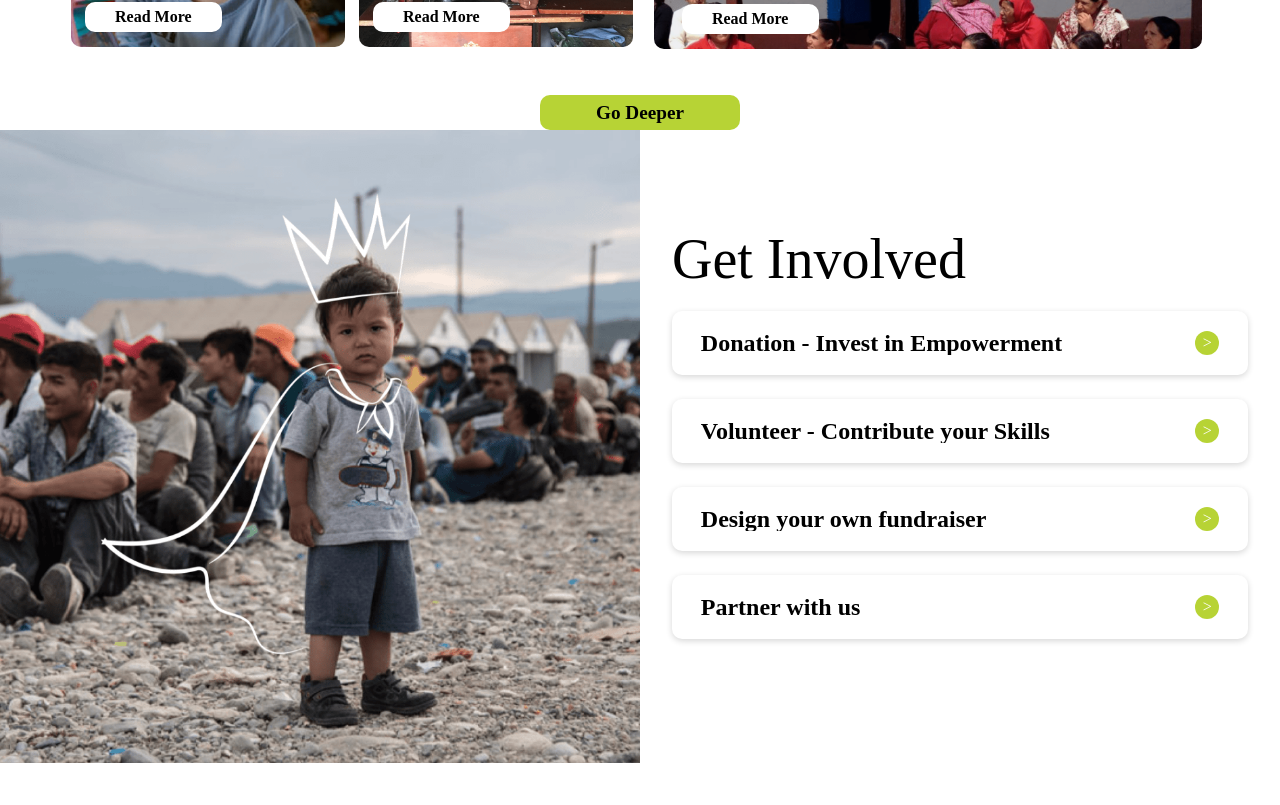
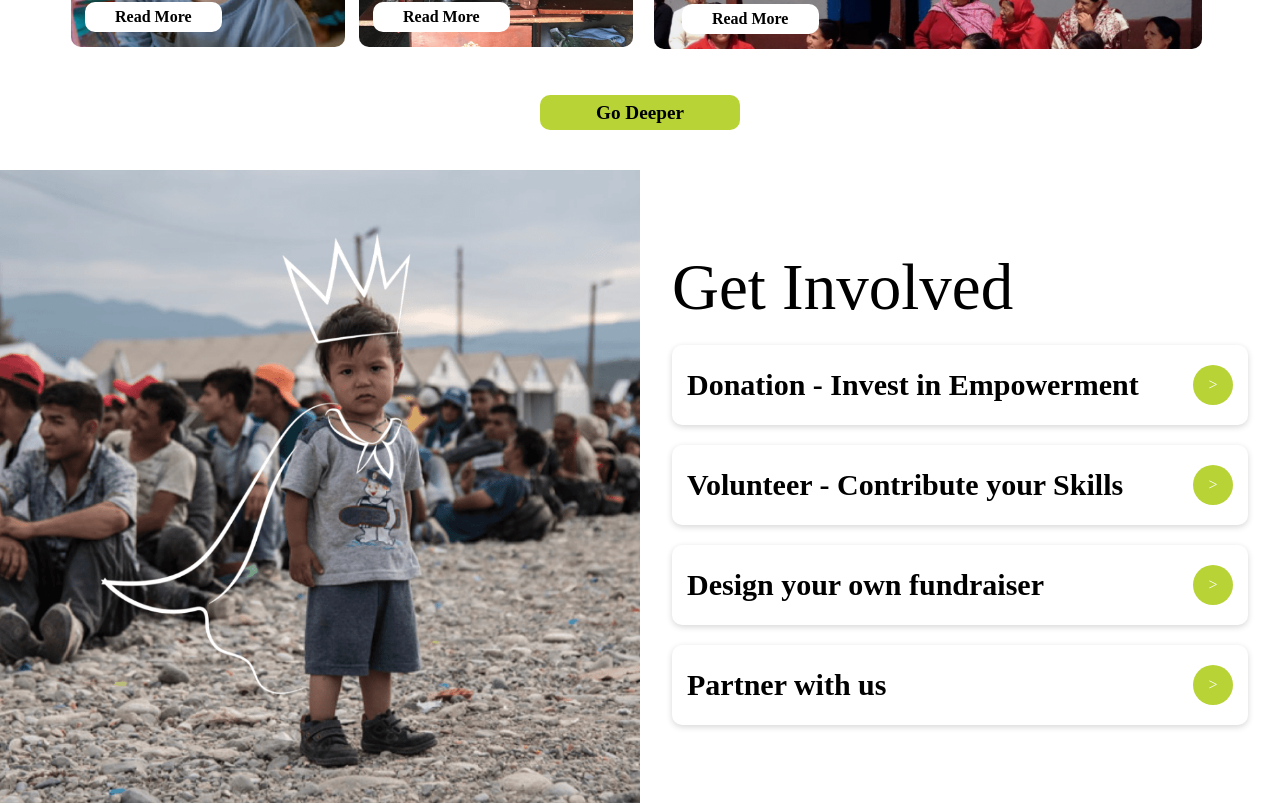
Before and after one commit to shreejilucifer/peoplebeyondborders, a Next.js app: page / in a window 1280 px wide. Shown: the part 3080-3885 px from the top of the page. Built offline with nearby package versions, Linux system fonts and the light colour scheme.

Commit message:
Converted Get Involved to Styled Components

```diff
--- a/pages/index.js
+++ b/pages/index.js
@@ -25,9 +25,3 @@ const IndexPage = () => {
 };
 
 export default IndexPage;
-
-/*
-
-
-
-*/
--- a/src/components/Landing/AboutUs/index.js
+++ b/src/components/Landing/AboutUs/index.js
@@ -8,7 +8,7 @@ import {
 	ItemNumbers,
 	LinkButton,
 	Title,
-} from './styles';
+} from './style';
 
 const GridItem = ({ img, title, numbers }) => (
 	<ItemContainer>
--- a/src/components/Landing/GetInvolved/getinvolved.module.css
+++ /dev/null
@@ -1,98 +0,0 @@
-.container {
-	width: 100%;
-	display: grid;
-	grid-template-columns: 50% 50%;
-	margin-bottom: 10vh;
-}
-
-.imageContainer {
-	width: 100%;
-	height: 100%;
-}
-
-.imageContainer img {
-	width: 100%;
-	height: 100%;
-}
-
-.linksContainer {
-	display: flex;
-	flex-direction: column;
-	width: 90%;
-	justify-content: center;
-	justify-self: center;
-}
-
-.title,
-.mobiletitle {
-	font-size: 3.5rem;
-	font-weight: 500;
-	font-family: 'Rubik';
-	text-align: left;
-	color: var(--black);
-	margin-bottom: 3vh;
-}
-
-.mobiletitle {
-	display: none;
-}
-
-.cardContainer {
-	height: 8vh;
-	background-color: var(--white);
-	border-radius: 10px;
-	box-shadow: 0 2px 6px 0 rgba(0, 0, 0, 0.16);
-	display: flex;
-	flex-direction: row;
-	justify-content: space-between;
-	align-items: center;
-	margin-bottom: 3vh;
-}
-
-.cardTitle {
-	margin-left: 5%;
-	font-size: 1.5rem;
-	font-weight: 600;
-	font-family: 'Muli';
-	text-align: left;
-	height: 1.5rem;
-	overflow-y: hidden;
-}
-
-.arrowContainer {
-	margin-right: 5%;
-	height: 1.5rem;
-	width: 1.5rem;
-	display: flex;
-	flex-direction: row;
-	justify-content: center;
-	align-items: center;
-	font-family: 'Rubik';
-	color: var(--white);
-	background-color: var(--secondary);
-	border-radius: 1rem;
-	cursor: pointer;
-}
-
-@media only screen and (max-width: 425px) {
-	.container {
-		display: flex;
-		flex-direction: column;
-		align-items: center;
-		margin-bottom: 0;
-	}
-	.linksContainer {
-		width: 95%;
-	}
-	.title {
-		display: none;
-		align-self: center;
-		text-align: center;
-	}
-	.mobiletitle {
-		display: inline;
-	}
-	.imageContainer {
-		margin-bottom: 5vh;
-	}
-}
--- a/src/components/Landing/GetInvolved/index.js
+++ b/src/components/Landing/GetInvolved/index.js
@@ -1,27 +1,38 @@
-import styles from './getinvolved.module.css';
+import {
+	CardContainer,
+	CardTitle,
+	Container,
+	Title,
+	ImageContainer,
+	LinksContainer,
+	MobileTitle,
+	ArrowContainer,
+} from './style';
 
 const LinkItem = ({ title, link }) => (
-	<div className={styles.cardContainer}>
-		<div className={styles.cardTitle}>{title}</div>
-		<div className={styles.arrowContainer}>></div>
-	</div>
+	<CardContainer>
+		<CardTitle>{title}</CardTitle>
+		<ArrowContainer>></ArrowContainer>
+	</CardContainer>
 );
 
 const GetInvolved = () => {
 	return (
-		<div className={styles.container}>
-			<div className={styles.mobiletitle}>Get Involved</div>
-			<div className={styles.imageContainer}>
-				<img src="/images/getinvolved-main.png" alt="get involved" />
-			</div>
-			<div className={styles.linksContainer}>
-				<div className={styles.title}>Get Involved</div>
-				<LinkItem title="Donation - Invest in Empowerment" />
-				<LinkItem title="Volunteer - Contribute your Skills" />
-				<LinkItem title="Design your own fundraiser" />
-				<LinkItem title="Partner with us" />
-			</div>
-		</div>
+		<React.Fragment>
+			<MobileTitle>Get Involved</MobileTitle>
+			<Container>
+				<ImageContainer>
+					<img src="/images/getinvolved-main.png" alt="get involved" />
+				</ImageContainer>
+				<LinksContainer>
+					<Title>Get Involved</Title>
+					<LinkItem title="Donation - Invest in Empowerment" />
+					<LinkItem title="Volunteer - Contribute your Skills" />
+					<LinkItem title="Design your own fundraiser" />
+					<LinkItem title="Partner with us" />
+				</LinksContainer>
+			</Container>
+		</React.Fragment>
 	);
 };
 
--- /dev/null
+++ b/src/components/Landing/GetInvolved/style.js
@@ -0,0 +1,120 @@
+import styled from 'styled-components';
+
+export const Container = styled.div`
+	margin-top: 40px;
+	display: grid;
+	grid-template-columns: 50% 50%;
+	max-width: 1440px;
+	/* Mobile */
+	@media (max-width: 425px) {
+		display: flex;
+		flex-direction: column;
+		align-items: center;
+		margin-top: 30px;
+	}
+`;
+
+export const ImageContainer = styled.div`
+	width: 100%;
+	height: 100%;
+
+	& > img {
+		width: 100%;
+		height: 100%;
+	}
+`;
+
+export const LinksContainer = styled.div`
+	height: 100%;
+	display: flex;
+	flex-direction: column;
+	width: 90%;
+	justify-content: center;
+	justify-self: center;
+	/* Mobile */
+	@media (max-width: 425px) {
+		width: 95%;
+	}
+`;
+
+export const Title = styled.div`
+	font-size: 65px;
+	font-weight: 500;
+	line-height: 1.18;
+	font-family: 'Rubik';
+	text-align: left;
+	color: var(--black);
+	/* Laptop */
+	@media (max-width: 1024px) {
+		font-size: 50px;
+	}
+	/* Tablet */
+	@media (max-width: 768px) {
+		font-size: 40px;
+	}
+	/* Mobile */
+	@media (max-width: 425px) {
+		display: none;
+	}
+`;
+
+export const MobileTitle = styled.div`
+	display: none;
+	font-weight: 500;
+	line-height: 1.18;
+	font-family: 'Rubik';
+	text-align: center;
+	color: var(--black);
+	font-size: 30px;
+	margin-top: 20px;
+	/* Mobile */
+	@media (max-width: 425px) {
+		display: block;
+	}
+`;
+
+export const CardContainer = styled.div`
+	height: 80px;
+	background-color: var(--white);
+	border-radius: 10px;
+	box-shadow: 0 2px 6px 0 rgba(0, 0, 0, 0.16);
+	display: flex;
+	flex-direction: row;
+	justify-content: space-between;
+	align-items: center;
+	margin-top: 20px;
+	padding-left: 15px;
+	padding-right: 15px;
+`;
+
+export const CardTitle = styled.div`
+	font-size: 30px;
+	font-weight: 600;
+	font-family: 'Muli';
+	text-align: left;
+	/* Laptop */
+	@media (max-width: 1024px) {
+		font-size: 20px;
+	}
+	/* Tablet */
+	@media (max-width: 768px) {
+		font-size: 20px;
+	}
+	/* Mobile */
+	@media (max-width: 425px) {
+	}
+`;
+
+export const ArrowContainer = styled.div`
+	height: 40px;
+	width: 40px;
+	display: flex;
+	flex-direction: row;
+	justify-content: center;
+	align-items: center;
+	font-family: 'Rubik';
+	color: var(--white);
+	background-color: var(--secondary);
+	border-radius: 20px;
+	cursor: pointer;
+`;
--- a/src/components/Landing/OurInitiatives/index.js
+++ b/src/components/Landing/OurInitiatives/index.js
@@ -7,7 +7,7 @@ import {
 	Grid,
 	Title,
 	UnderLine,
-} from './styles';
+} from './style';
 
 const Card = ({ img, title, content }) => (
 	<CardContainer>
```
Also changed, not shown: src/components/Landing/AboutUs/style.js (renamed from src/components/Landing/AboutUs/styles.js), src/components/Landing/OurInitiatives/style.js (renamed from src/components/Landing/OurInitiatives/styles.js).
